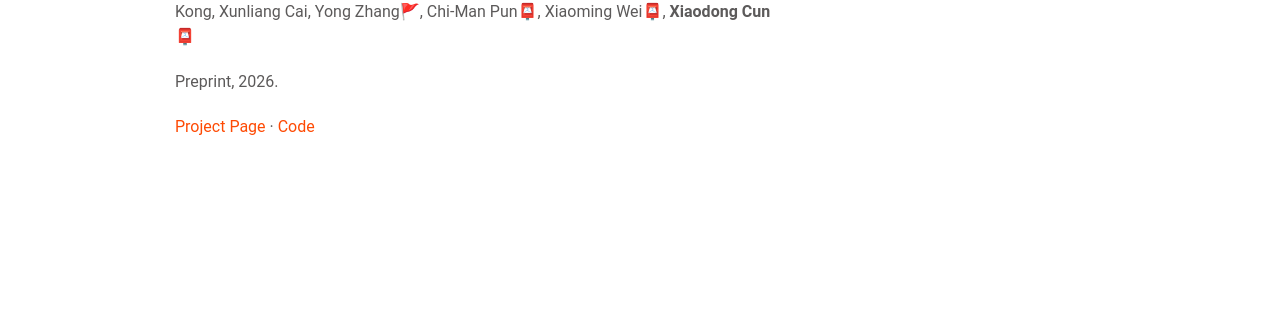
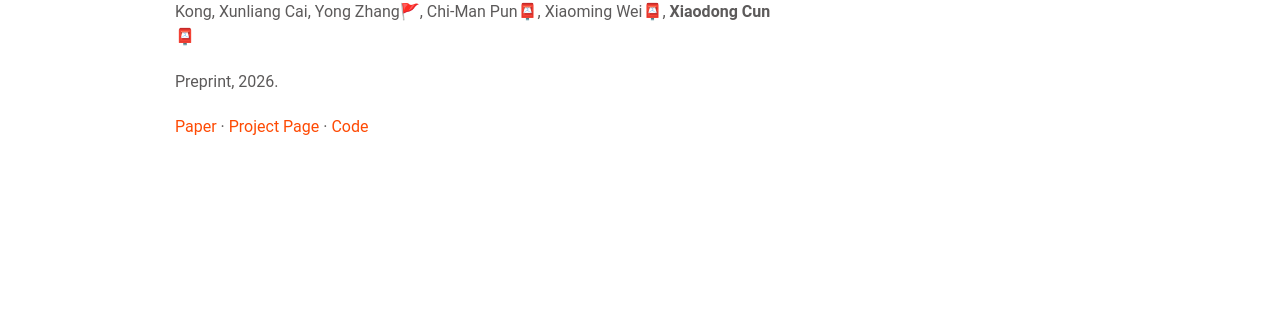
Before and after one commit to GVCLab/gvclab.github.io, a Jekyll site: the page built from _researches/2026-11-24-livevae.md, in a window 1280 px wide. Shown: the part 403-713 px from the top of the page. Built offline with Jekyll 4.4.1, drawn with Linux system fonts in a browser that asks for light colours.

Commit message:
Add LiveVAE arXiv link

```diff
--- a/_researches/2026-11-24-livevae.md
+++ b/_researches/2026-11-24-livevae.md
@@ -15,4 +17,4 @@ authors: "<b class='member'>Jiachen An</b>🧑‍💻, Sijie Zhao🧑‍💻, Le
 
 Preprint, {{ page.year }}.
 
-[Project Page]({{ page.project }}) · [Code]({{ page.code }})
+[Paper]({{ page.arxiv_url }}) · [Project Page]({{ page.project }}) · [Code]({{ page.code }})
```
Also changed, not shown: other parts of _researches/2026-11-24-livevae.md (+2 -0 lines).
